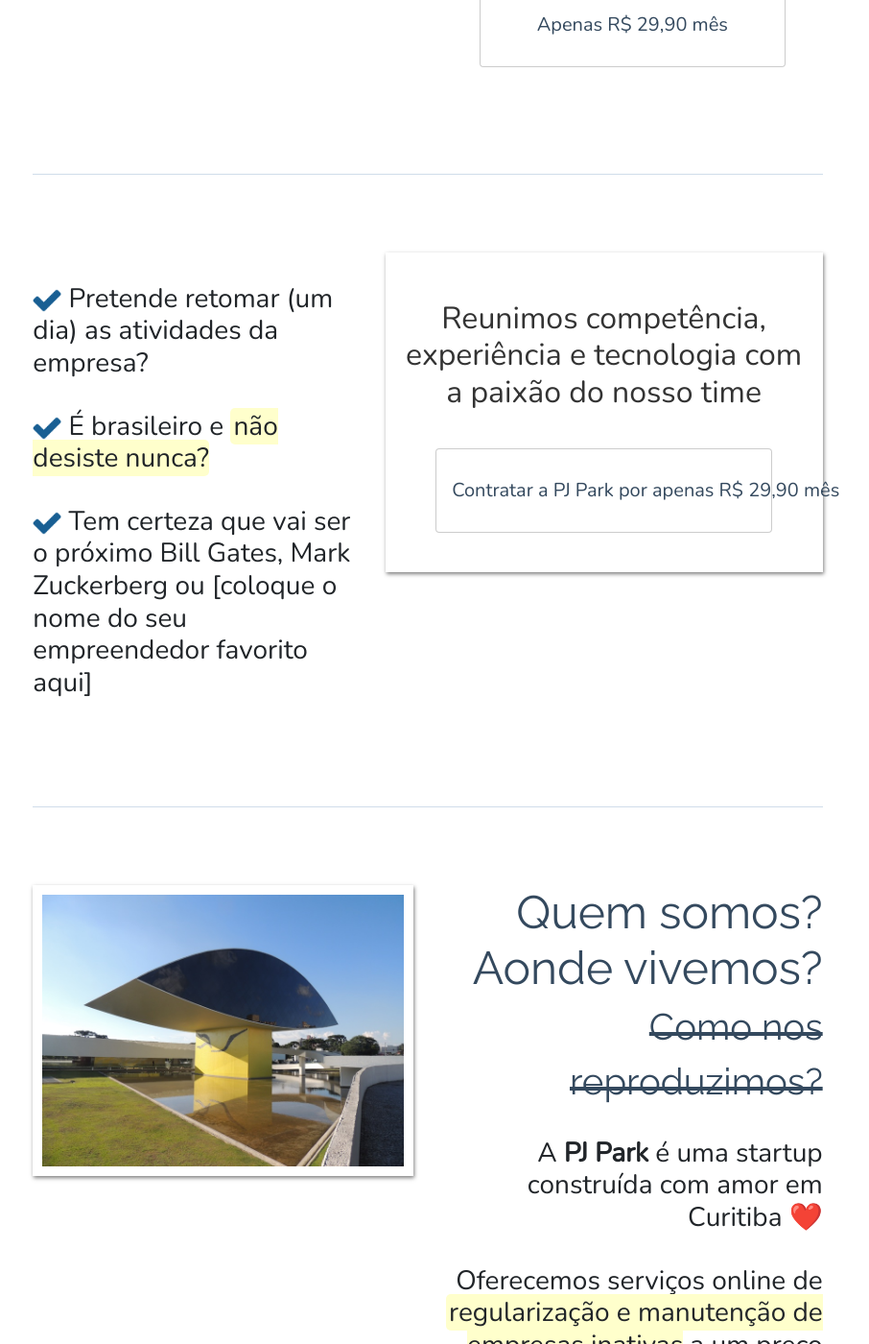
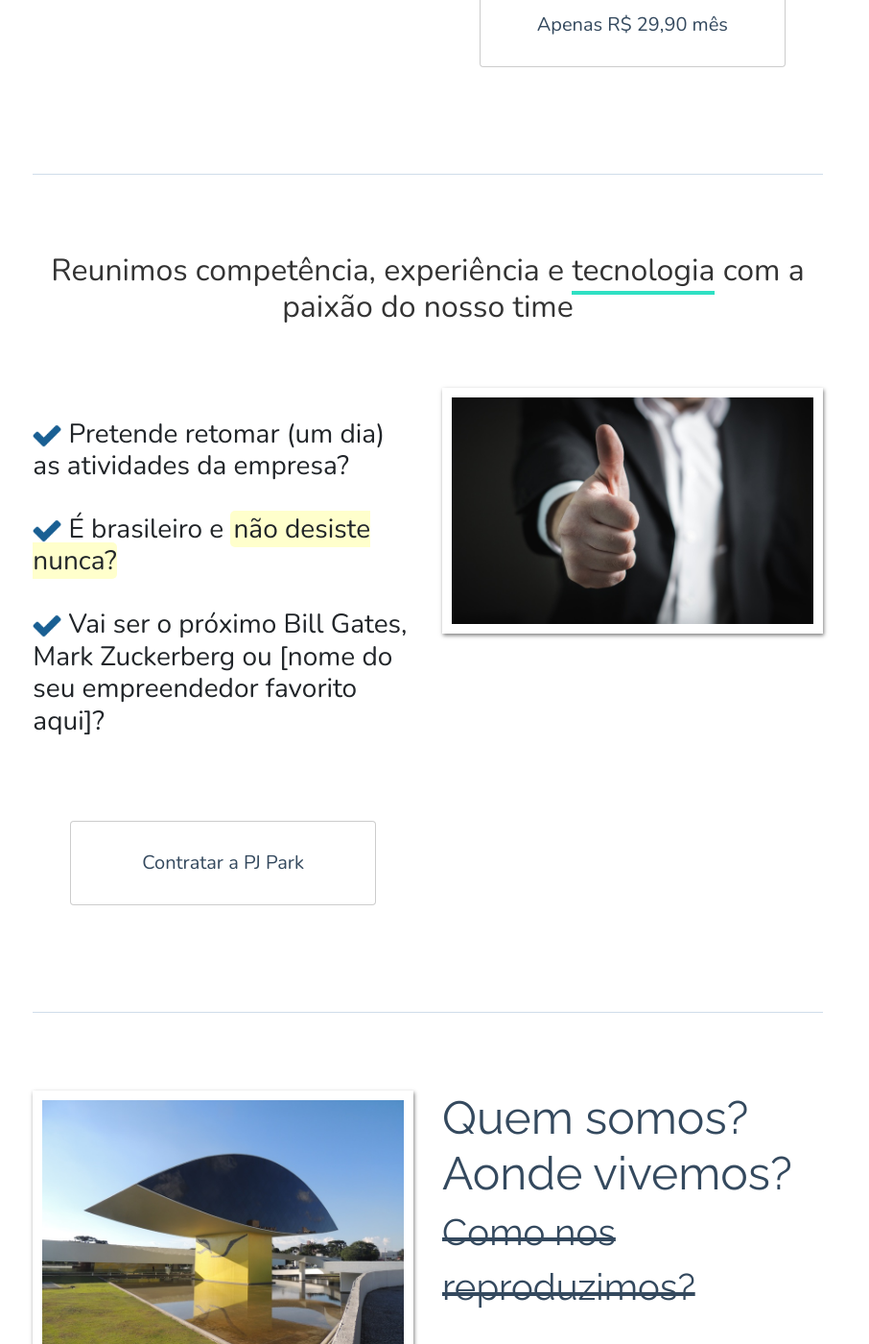
Before and after one commit to dakoctba/pjpark.github.io, a Jekyll site: the page built from index.html, in a window 1280 px wide and 1400 px high, scrolled down 1944 px. Shown: the whole window at 96% size, without its empty margins (194-1100 px from the left). Built offline with Jekyll 4.4.1, drawn with Linux system fonts in a browser that asks for light colours; some of the changed text lies outside the part shown.

Commit message:
Novo index

```diff
--- a/_includes/footer.html
+++ b/_includes/footer.html
@@ -30,7 +30,7 @@
                 <h5>A EMPRESA</h5>
 
                 <ul class="list-unstyled">
-                  <li><a href="/sobre-nos">Sobre nós</a></li>
+                  <li><a href="/#quanto-custa">Sobre nós</a></li>
                   <li><a href="/blog">Blog</a></li>
                   <li><a href="/contato">Contato</a></li>
                 </ul>
@@ -39,17 +39,17 @@
                 <h5>CONTABILIDADE</h5>
 
                 <ul class="list-unstyled">
-                  <li><a href="/trocar-de-contador">Trocar de contador</a></li>
-                  <li><a href="/como-funciona">Como funciona?</a></li>
-                  <li><a href="/quanto-custa">Quanto custa?</a></li>
-                  <li><a href="/cidades-atendidas">Cidades atendidas</a></li>
+                  <!-- <li><a href="/trocar-de-contador">Trocar de contador</a></li> -->
+                  <li><a href="/#como-funciona">Como funciona?</a></li>
+                  <li><a href="/#quanto-custa">Quanto custa?</a></li>
+                  <!-- <li><a href="/cidades-atendidas">Cidades atendidas</a></li> -->
                 </ul>
               </div>
               <div class="col-sm-12 col-md-4">
                 <h5>SEGURANÇA</h5>
 
                 <ul class="list-unstyled">
-                  <li><a href="#">Registro no CRC</a></li>
+                  <!-- <li><a href="#">Registro no CRC</a></li> -->
                   <li><a href="/politica-de-privacidade">Política de privacidade</a></li>
                   <li><a href="/termos-de-uso">Termos de uso</a></li>
                   <li><a href="/faq">Perguntas frequentes</a></li>
@@ -67,8 +67,8 @@
 
         <p>
           Rua Dr. Pedro Augusto Mena Barreto Monclaro, 454 - Água Verde, Curitiba - PR - CNPJ 08.889.601/0001-09<br>
-          Conselho Regional de Contabilidade: PR-010423/O-3<br>
-          Responsável Técnico: PR-054502/O-4
+          Conselho Regional de Contabilidade: PR-010423/O-3
+          <!-- <br>Responsável Técnico: PR-054502/O-4 -->
         </p>
       </div>
     </div>
--- a/_includes/header.html
+++ b/_includes/header.html
@@ -16,9 +16,9 @@
       <ul class="navbar-nav mr-auto">
         <li class="nav-link {% if page.url == '/' %}active{% endif %}"><a class="nav-link" href="/">Home</a></li>
 
-        <li class="nav-link {% if page.url == '/trocar-de-contador' %}active{% endif %}"><a class="nav-link" href="/trocar-de-contador">Trocar de contador</a></li>
-        <li class="nav-link {% if page.url == '/como-funciona' %}active{% endif %}"><a class="nav-link" href="/como-funciona">Como funciona?</a></li>
-        <li class="nav-link {% if page.url == '/quanto-custa' %}active{% endif %}"><a class="nav-link" href="/quanto-custa">Quanto custa?</a></li>
+        <!-- <li class="nav-link {% if page.url == '/trocar-de-contador' %}active{% endif %}"><a class="nav-link" href="/trocar-de-contador">Trocar de contador</a></li> -->
+        <li class="nav-link {% if page.url == '/como-funciona' %}active{% endif %}"><a class="nav-link" href="/#como-funciona">Como funciona?</a></li>
+        <li class="nav-link {% if page.url == '/quanto-custa' %}active{% endif %}"><a class="nav-link" href="/#quanto-custa">Quanto custa?</a></li>
         <li class="nav-link {% if page.url contains '/blog/' %}active{% endif %}"><a class="nav-link" href="/blog">Blog</a></li>
       </ul>
 
--- a/index.html
+++ b/index.html
@@ -15,7 +15,7 @@
 
       <p><img src="/assets/images/check.png" class="icon icon-check"> Não vai usar seu CNPJ por um tempo?</p>
       <p><img src="/assets/images/check.png" class="icon icon-check"> Não vai emitir Notas Fiscais por alguns meses?</p>
-      <p><img src="/assets/images/check.png" class="icon icon-check"> Acha que está pagando muito caro pela contabilidade da sua empresa inativa?</p>
+      <p><img src="/assets/images/check.png" class="icon icon-check"> Acha que <span class="yellow-highlight">está pagando muito caro pela contabilidade da sua empresa inativa?</span></p>
 
       <br>
 
@@ -30,9 +30,9 @@
     </div>
   </div>
 
-  <hr>
+  <hr id="como-funciona">
 
-  <h1 class="m-60-40">Líder no Brasil, <strong>cuidamos 100% das obrigações</strong> da sua empresa inativa</h1>
+  <h1 class="m-60-40">Líder no Brasil, <strong>cuidamos 100% das obrigações</strong> da sua empresa inativa.</h1>
 
   <h2 class="text-center">Deixa com a gente! Cuidamos da sua empresa inativa <span>com carinho</span> ❤️</h2>
 
@@ -60,24 +60,30 @@
 
   <hr>
 
+  <h2 class="text-center">Reunimos competência, experiência e <span>tecnologia</span> com a paixão do nosso time</h2>
+
+  <br>
+
   <div class="row">
     <div class="col">
       <p><img src="/assets/images/check.png" class="icon icon-check"> Pretende retomar (um dia) as atividades da empresa?</p>
       <p><img src="/assets/images/check.png" class="icon icon-check"> É brasileiro e <span class="yellow-highlight">não desiste nunca?</span></p>
-      <p><img src="/assets/images/check.png" class="icon icon-check"> Tem certeza que vai ser o próximo Bill Gates, Mark Zuckerberg ou [coloque o nome do seu empreendedor favorito aqui]</p>
+      <p><img src="/assets/images/check.png" class="icon icon-check"> Vai ser o próximo Bill Gates, Mark Zuckerberg ou [nome do seu empreendedor favorito aqui]?</p>
+
+      <br>
+
+      <p class="text-center my-6">
+        <a href="https://pjpark.com.br" class="btn btn-lg btn-primary bordershadow">Contratar a PJ Park</a>
+      </p>
     </div>
     <div class="col">
       <div class="boxshadow">
-        <h2 class="text-center">Reunimos competência, experiência e tecnologia com a paixão do nosso time</h2>
-
-        <p class="text-center my-6">
-          <a href="https://pjpark.com.br" class="btn btn-lg btn-primary bordershadow">Contratar a PJ Park por apenas R$ 29,90 mês</a>
-        </p>
+        <img src="/assets/images/fotos/success-1.jpg" class="img-fluid">
       </div>
     </div>
   </div>
 
-  <hr>
+  <hr id="quanto-custa">
 
   <div class="row">
     <div class="col">
@@ -85,7 +91,7 @@
         <img src="/assets/images/fotos/curitiba-1.jpg" class="img-fluid">
       </div>
     </div>
-    <div class="col text-right">
+    <div class="col">
       <h1>Quem somos?<br>Aonde vivemos?<br><del><small>Como nos reproduzimos?</small></del></h1>
 
       <p>A <strong>PJ Park</strong> é uma startup construída com amor em Curitiba ❤️</p>
@@ -94,16 +100,16 @@
     </div>
   </div>
 
-  <hr>
+  <br><br>
 
-
-
-
+  <div class="row">
+    <div class="col-md-8 offset-md-2">
+      <p class="text-center my-6">
+        <a href="https://app.pjpark.com.br" class="btn btn-lg btn-primary bordershadow">Contratar a PJ Park por R$ 29,90 mês</a>
+      </p>
+    </div>
+  </div>
 
   <br><br>
 
-  <!--
-
-
-  Apenas R$ 29,90 -->
 </div>
```
Also changed, not shown: faq.md (+2 -0 lines), assets/images/fotos/success-1.jpg (added).
